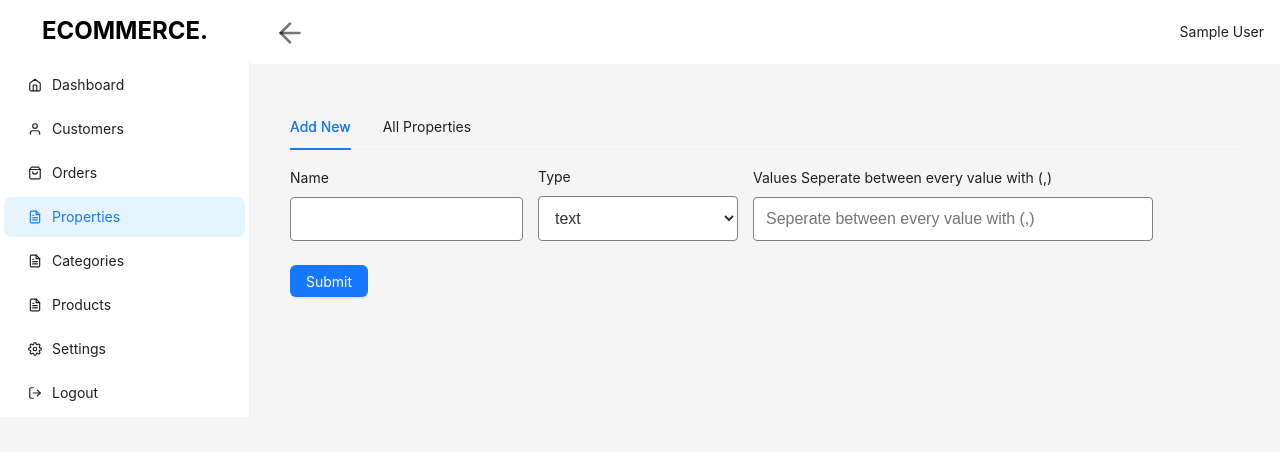
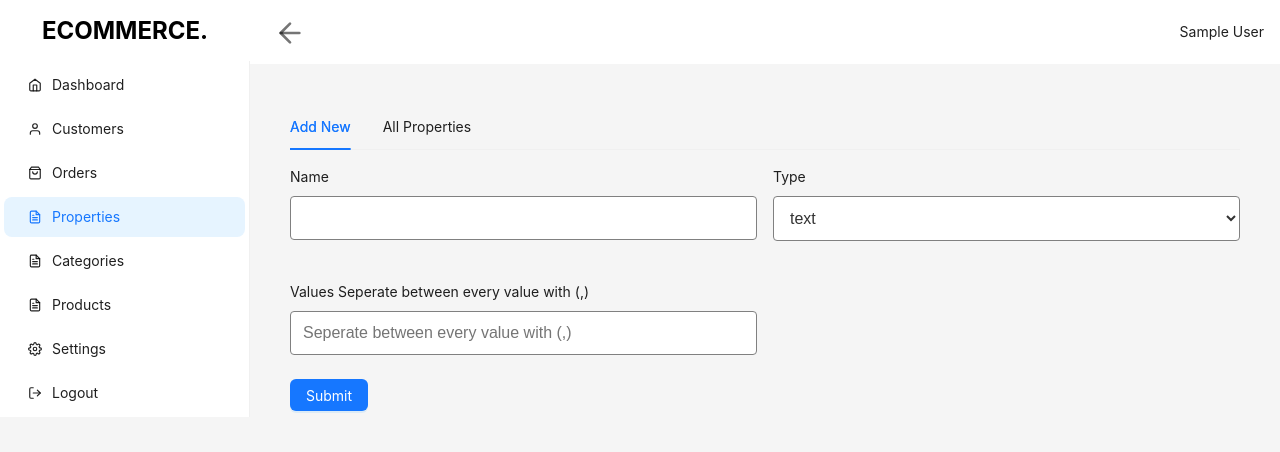
Before and after one commit to sazzad47/ecommerce-admin, a React (Vite) app: page /props in a window 1280 px wide. Shown: the top 452 px of the page. Built offline with nearby package versions, Linux system fonts and the light colour scheme; sample sign-in values are in the browser's storage.

Commit message:
make it better

```diff
--- a/src/pages/Properties/PropForm.jsx
+++ b/src/pages/Properties/PropForm.jsx
@@ -3,6 +3,7 @@ import { Form, Button } from "antd";
 import { useForm } from "react-hook-form";
 import { PropHooks } from "../../Features";
 import { Oval } from "react-loader-spinner";
+import { Grid } from "@mui/material";
 
 const PropForm = () => {
   const {
@@ -27,33 +28,41 @@ const PropForm = () => {
 
   return (
     <Form layout="vertical" onFinish={handleSubmit(onSubmit)}>
-      <div className="d-flex a-center g-15 w-100">
+      <Grid container spacing={2}>
+        <Grid item sx={12} md={6} style={{width: "100%"}}>
           <Form.Item
             label="Name"
             validateStatus={errors.name ? "error" : ""}
             help={errors.name && errors.name.message}
           >
-          <input {...register("name", { required: "Name is required" })} />
+            <input
+              style={{ width: "100%" }}
+              {...register("name", { required: "Name is required" })}
+            />
           </Form.Item>
+        </Grid>
+        <Grid style={{width: "100%"}} item sx={12} md={6}>
           <Form.Item
             label="Type"
             validateStatus={errors.type ? "error" : ""}
             help={errors.type && errors.type.message}
           >
             <select
-            style={{ width: "200px" }}
+              style={{ width: "100%" }}
               {...register("type", { required: "Type is required" })}
             >
               <option value="TEXT">text</option>
             </select>
           </Form.Item>
+        </Grid>
+        <Grid item sx={12} md={6} style={{width: "100%"}}>
           <Form.Item
             label="Values Seperate between every value with (,)"
             validateStatus={errors.values ? "error" : ""}
             help={errors.values && errors.values.message}
           >
             <input
-            style={{ width: "400px" }}
+              style={{ width: "100%" }}
               placeholder="Seperate between every value with (,)"
               {...register("values", {
                 required: "Values are required",
@@ -61,7 +70,8 @@ const PropForm = () => {
               })}
             />
           </Form.Item>
-      </div>
+        </Grid>
+      </Grid>
 
       <Form.Item>
         <Button type="primary" htmlType="submit" disabled={PropAddLoading}>
```
Lines whose indentation alone changed are shown as unchanged.
